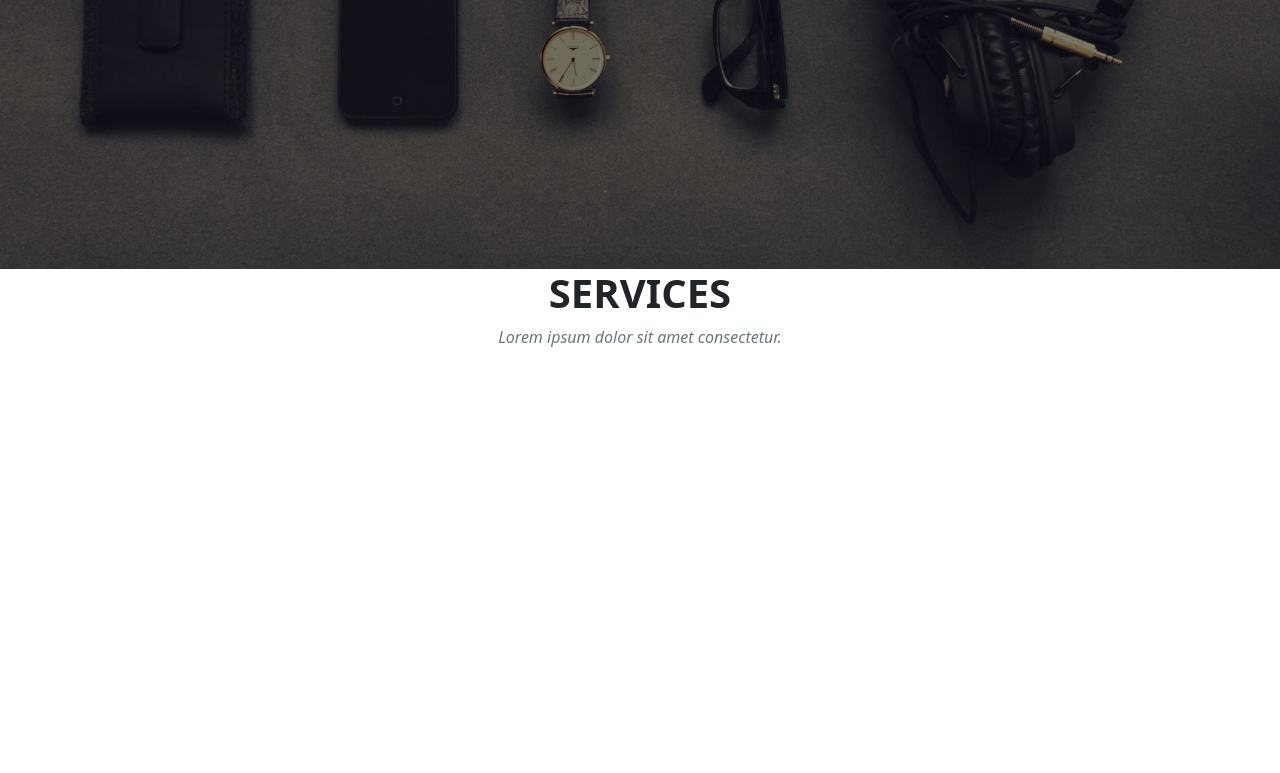
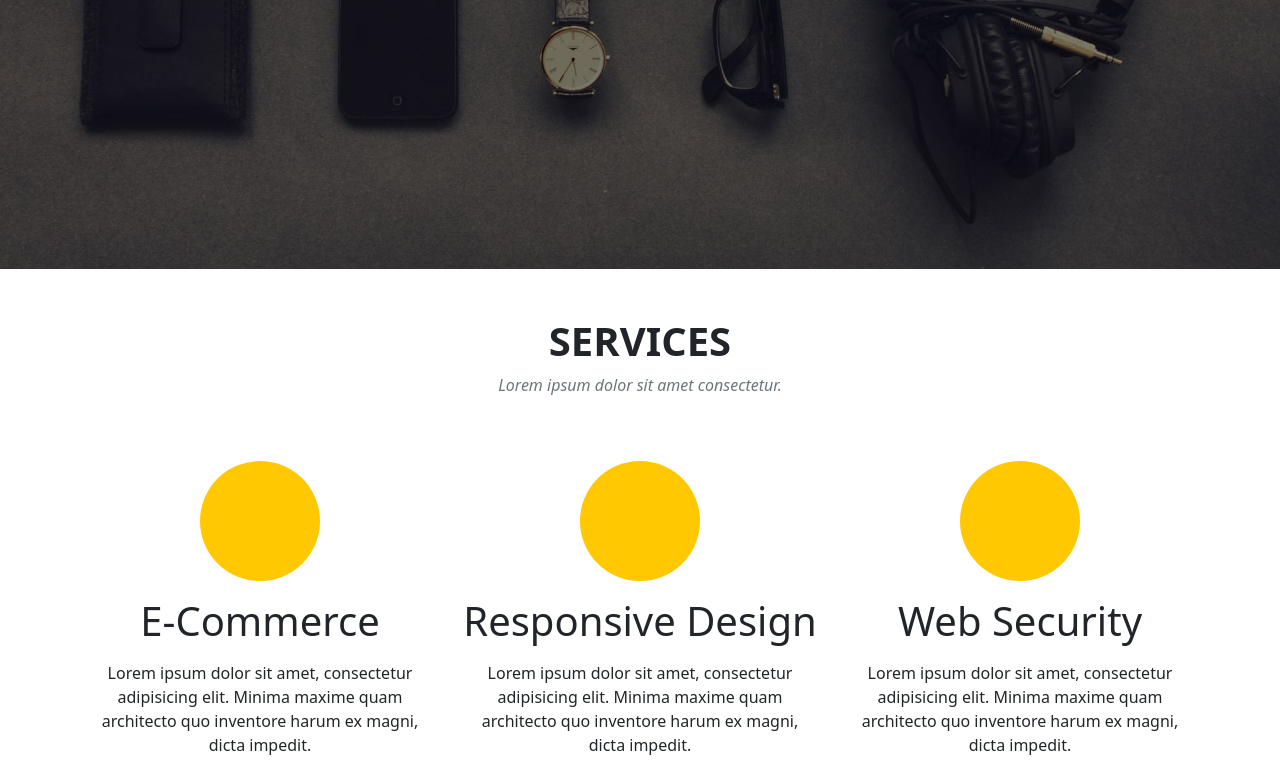
Before and after one commit to msaeedhp/ms-agency, a plain HTML site: page index.html in a window 1280 px wide. Shown: the part 531-1304 px from the top of the page. Before the commit the page ends 896 px from the top, so only its background shows below. Drawn offline with Linux system fonts and the light colour scheme.

Commit message:
add header and first section

```diff
--- a/index.html
+++ b/index.html
@@ -57,13 +57,44 @@
                 </button>
             </div>
         </div>
-        <div class="container">
+        <div class="container my-5">
             <div class="row text-center">
                 <div class="col-12">
                     <h1 class="fw-bold">SERVICES</h1>
                     <p class="fst-italic text-muted">Lorem ipsum dolor sit amet consectetur.</p>
                 </div>
             </div>
+            <div class="row text-center">
+                <div class="col-md-4 mt-5">
+                    <div id="circle" class="mx-auto"></div>
+                    <h1 class="my-3">E-Commerce</h1>
+                    <p>
+                        Lorem ipsum dolor sit amet, consectetur adipisicing elit. Minima maxime quam
+                        architecto quo inventore harum ex magni, dicta impedit.
+                    </p>
+                </div>
+                <div class="col-md-4 mt-5">
+                    <div id="circle" class="mx-auto"></div>
+                    <h1 class="my-3">Responsive Design</h1>
+                    <p>
+                        Lorem ipsum dolor sit amet, consectetur adipisicing elit. Minima maxime quam
+                        architecto quo inventore harum ex magni, dicta impedit.
+                    </p>
+                </div>
+                <div class="col-md-4 mt-5">
+                    <div id="circle" class="mx-auto"></div>
+                    <h1 class="my-3">Web Security</h1>
+                    <p>
+                        Lorem ipsum dolor sit amet, consectetur adipisicing elit. Minima maxime quam
+                        architecto quo inventore harum ex magni, dicta impedit.
+                    </p>
+                </div>
+                <div class="col-md-4"></div>
+                <div class="col-md-4"></div>
+            </div>
+        </div>
+        <div class="container-fluid" id="second-section">
+
         </div>
         <script src="./bootstrap/bootstrap.bundle.min.js"></script>
     </body>
--- a/style.css
+++ b/style.css
@@ -29,3 +29,9 @@ body {
     height: 4rem;
     font-size: 1.5vw;
 }
+#circle {
+    width: 7.5rem;
+    height: 7.5rem;
+    border-radius: 50%;
+    background-color: #FFC800;
+}
```
